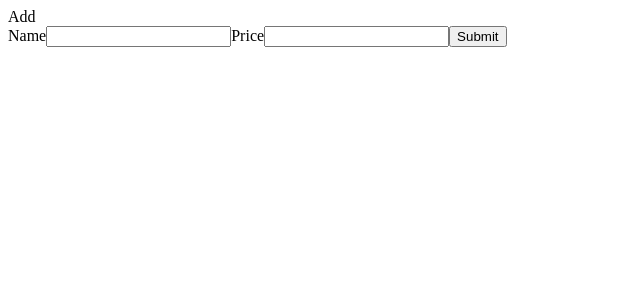
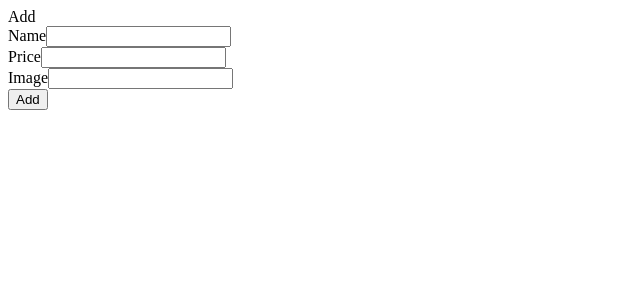
Before and after one commit to daodd1511/store, a Vue app in the folder client/: page /add in a window 1280 px wide. Shown: the top 300 px of the page, without its empty margins (0-640 px from the left). Built offline with nearby package versions, Linux system fonts and the light colour scheme.

Commit message:
change logic

```diff
--- a/client/src/views/Add.vue
+++ b/client/src/views/Add.vue
@@ -1,19 +1,19 @@
 <script setup>
-import axios from "axios";
 import { ref } from "vue";
-import env from "../../env.js";
 import router from "../router/router.js";
+import { useStore } from "../store/store.js";
+const store = useStore();
 let name = ref("");
 let price = ref();
+let image = ref("");
+store.status = 0;
 const post = async () => {
-  const data = {
+  const productData = {
     name: name.value,
     price: price.value,
+    image: image.value,
   };
-  await axios
-    .post(`${env.API_URL}/add`, data)
-    .then((response) => console.log(response.data))
-    .catch((error) => console.error(error));
+  await store.addProduct(productData);
   router.push("/");
 };
 </script>
@@ -22,9 +22,12 @@ const post = async () => {
   <form @submit.prevent="post()">
     <label for="name">Name</label>
     <input autocomplete="off" type="text" id="name" v-model="name" />
+    <br />
     <label for="price">Price</label>
-    <input type="text" id="price" v-model="price" />
-    <input type="submit" value="Submit" />
+    <input type="text" id="price" v-model="price" /><br />
+    <label for="image">Image</label>
+    <input type="text" id="image" v-model="image" /><br />
+    <input type="submit" value="Add" />
   </form>
 </template>
 
```
